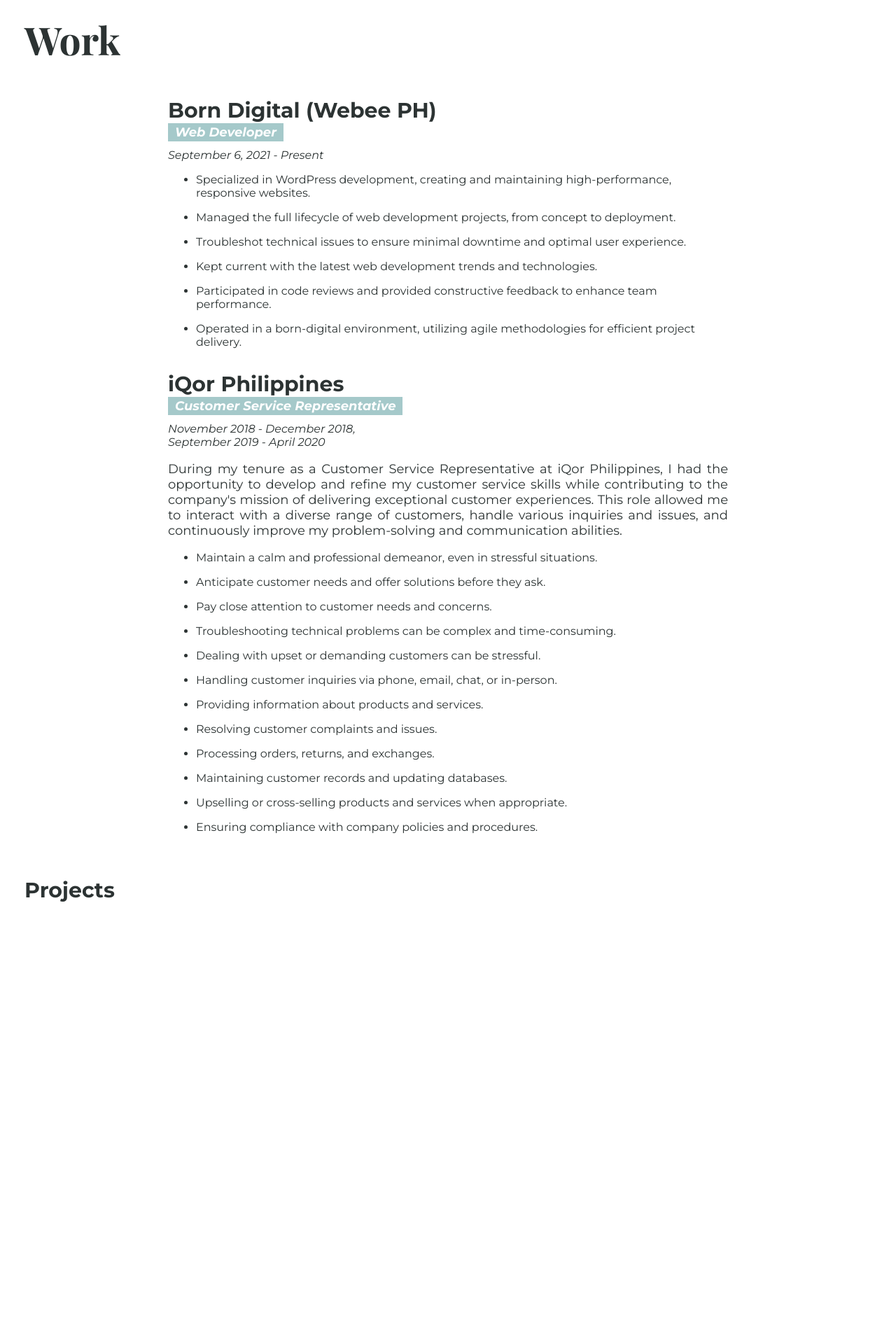
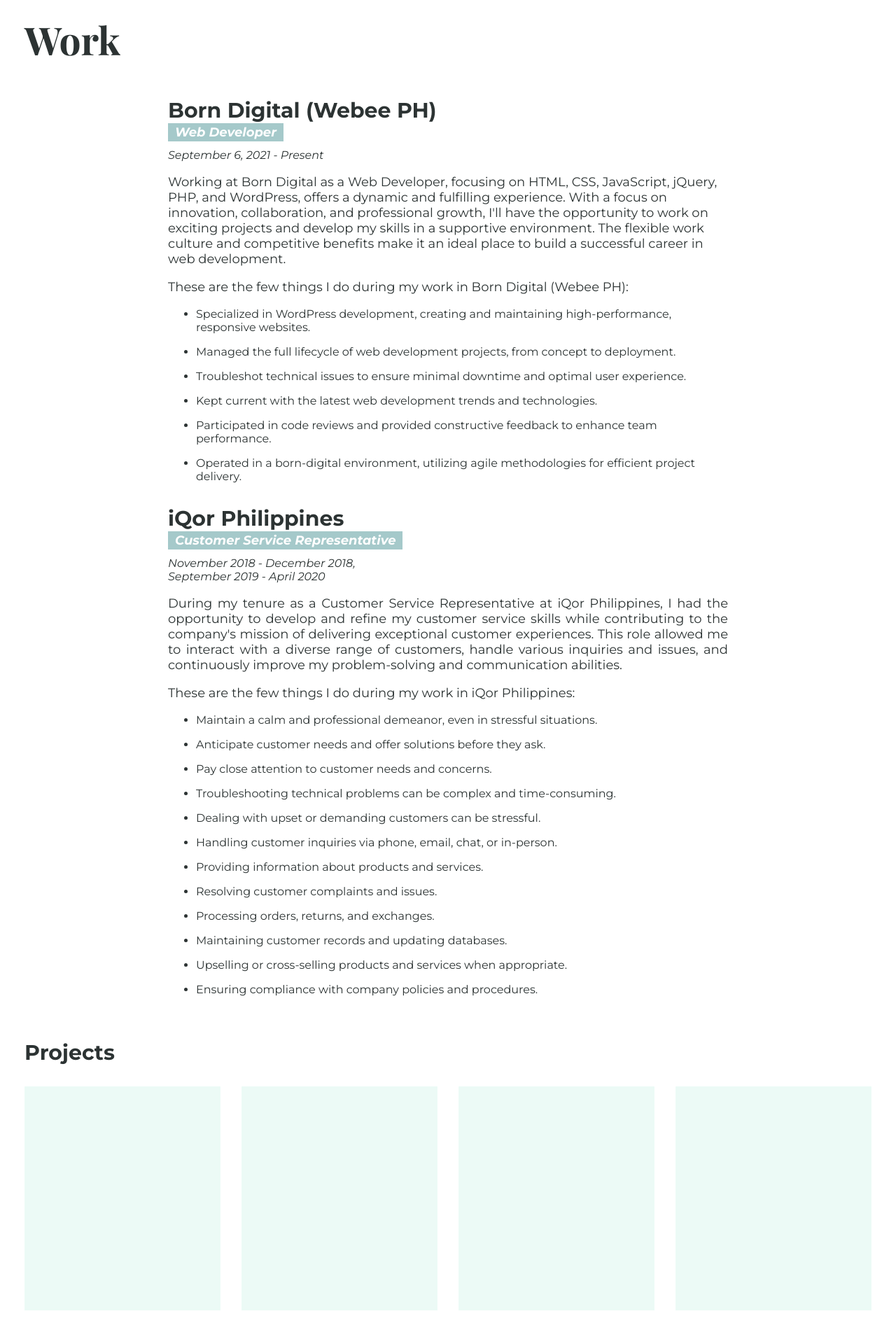
Before and after one commit to rvictordev/rvictordev.github.io, a PHP site: page / in a window 1280 px wide. Shown: the part 1988-3908 px from the top of the page at 70% size. Before the commit the page ends 3276 px from the top, so only its background shows below. Run offline with PHP 8.4, Linux system fonts and the light colour scheme; some web fonts are replaced.

Commit message:
update style.css, work.css and index.html

```diff
--- a/assets/css/style.css
+++ b/assets/css/style.css
@@ -223,3 +223,14 @@ main {
     background-color: hsl(200, 20%, 95%);
   }
 }
+.skeleton-card {
+  animation: skeleton-card-loading 1s linear infinite;
+}
+@keyframes skeleton-card-loading {
+  0% {
+    background-color: hsl(163, 100%, 97%);
+  }
+  100% {
+    background-color: hsl(164, 45%, 94%);
+  }
+}
--- a/assets/css/work.css
+++ b/assets/css/work.css
@@ -0,0 +1,7 @@
+.project-card {
+  min-height: 320px;
+  width: 100%;
+}
+.project-deck {
+  gap: 0 30px;
+}
--- a/index.html
+++ b/index.html
@@ -7,6 +7,7 @@
     <link rel="stylesheet" href="/assets/css/style.css" type="text/css" />
     <link rel="stylesheet" href="/assets/css/hero-banner.css" type="text/css" />
     <link rel="stylesheet" href="/assets/css/about-me.css" type="text/css" />
+    <link rel="stylesheet" href="/assets/css/work.css" type="text/css" />
     <link rel="shortcut icon" type="image/x-icon" href="rvdev.ico" />
     <link rel="preconnect" href="https://fonts.googleapis.com" />
     <link rel="preconnect" href="https://fonts.gstatic.com" crossorigin />
@@ -229,6 +230,20 @@
                 <h3 class="sub-heading m-0">Born Digital (Webee PH)</h3>
                 <p class="position">Web Developer</p>
                 <span><i>September 6, 2021 - Present</i></span>
+                <p>
+                  Working at Born Digital as a Web Developer, focusing on HTML,
+                  CSS, JavaScript, jQuery, PHP, and WordPress, offers a dynamic
+                  and fulfilling experience. With a focus on innovation,
+                  collaboration, and professional growth, I'll have the
+                  opportunity to work on exciting projects and develop my skills
+                  in a supportive environment. The flexible work culture and
+                  competitive benefits make it an ideal place to build a
+                  successful career in web development.
+                </p>
+                <p>
+                  These are the few things I do during my work in Born Digital
+                  (Webee PH):
+                </p>
                 <ul class="li-disc">
                   <li>
                     Specialized in WordPress development, creating and
@@ -271,6 +286,10 @@
                   handle various inquiries and issues, and continuously improve
                   my problem-solving and communication abilities.
                 </p>
+                <p>
+                  These are the few things I do during my work in iQor
+                  Philippines:
+                </p>
                 <ul class="li-disc">
                   <li>
                     Maintain a calm and professional demeanor, even in stressful
@@ -309,6 +328,12 @@
             <div class="w-100">
               <h3 class="sub-heading">Projects</h3>
             </div>
+            <div class="project-deck d-flex w-100">
+              <div class="project-card skeleton-card"></div>
+              <div class="project-card skeleton-card"></div>
+              <div class="project-card skeleton-card"></div>
+              <div class="project-card skeleton-card"></div>
+            </div>
           </div>
         </div>
       </section>
```
